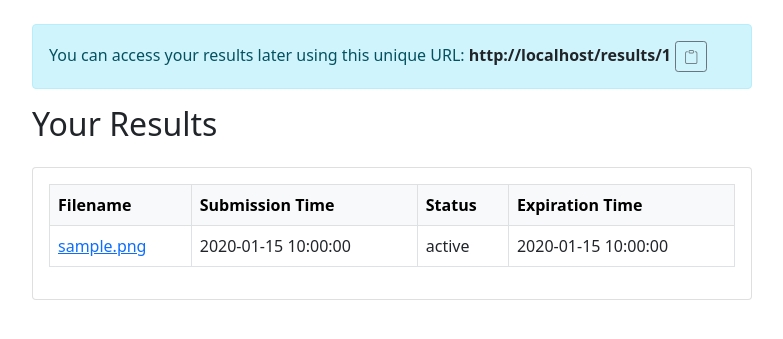
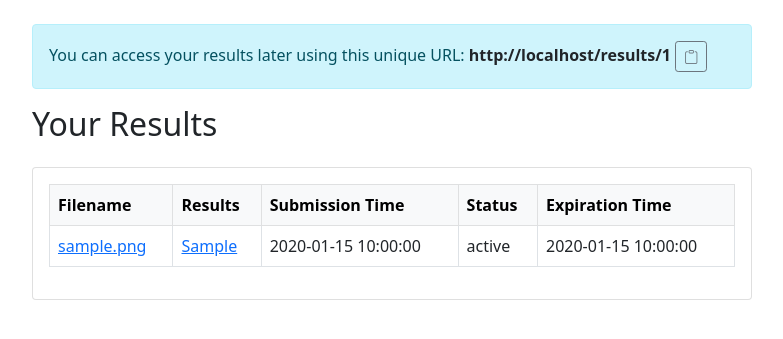
Before and after one commit to bartongroup/SM_dundee-resource-templates, a Flask app: page /results/1 in a window 1280 px wide. Shown: the part 56-395 px from the top of the page, without its empty margins (248-1031 px from the left). Run offline with Flask 3, Linux system fonts and the light colour scheme; tables that the repository leaves empty hold one stand-in row (values such as "Sample post"); some libraries are stand-ins or nearby versions.

Commit message:
Add results download link to results page
- Modify the database schema to store the results filename.
- Update `insert_metadata` to include the results filename.
- Adjust `fetch_results` to retrieve the results filename.
- Refine results.html template to display links for both input and
  results files.

```diff
--- a/app.py
+++ b/app.py
@@ -82,7 +82,8 @@ def index():
         # Insert metadata into the database
         status = "uploaded"  # Or "processed" based on your logic.
         expiration_time = (datetime.datetime.now() + datetime.timedelta(days=7)).strftime('%Y-%m-%d %H:%M:%S')  # 7 days from now.
-        insert_metadata(session_id, fasta_filename, status, expiration_time)
+        results_filename = 'output.fasta'
+        insert_metadata(session_id, fasta_filename, results_filename, status, expiration_time)
 
         # Read the FASTA file
         with open(file_path, 'r') as f:
@@ -90,7 +91,7 @@ def index():
 
         # Process the FASTA file and save the output to the downloads folder
         output_content = process_fasta(fasta_content)
-        output_file_path = os.path.join(session_directory, 'output.fasta')
+        output_file_path = os.path.join(session_directory, results_filename)
         with open(output_file_path, 'w') as f:
             f.write(output_content)
 
--- a/session_db.py
+++ b/session_db.py
@@ -12,19 +12,20 @@ def initialize_db():
             id INTEGER PRIMARY KEY,
             session_id TEXT NOT NULL,
             filename TEXT NOT NULL,
+            results TEXT NOT NULL,
             submission_time DATETIME DEFAULT CURRENT_TIMESTAMP,
             status TEXT NOT NULL,
             expiration_time DATETIME
         )
         ''')
 
-def insert_metadata(session_id, filename, status, expiration_time):
+def insert_metadata(session_id, filename, results, status, expiration_time):
     with sqlite3.connect(DATABASE_PATH) as conn:
         cursor = conn.cursor()
         cursor.execute('''
-        INSERT INTO file_metadata (session_id, filename, status, expiration_time)
-        VALUES (?, ?, ?, ?)
-        ''', (session_id, filename, status, expiration_time))
+        INSERT INTO file_metadata (session_id, filename, results, status, expiration_time)
+        VALUES (?, ?, ?, ?, ?)
+        ''', (session_id, filename, results, status, expiration_time))
 
 def update_status(session_id, filename, status):
     with sqlite3.connect(DATABASE_PATH) as conn:
@@ -39,7 +40,7 @@ def fetch_results(session_id):
     with sqlite3.connect(DATABASE_PATH) as conn:
         cursor = conn.cursor()
         cursor.execute('''
-        SELECT filename, submission_time, status, expiration_time
+        SELECT filename, results, submission_time, status, expiration_time
         FROM file_metadata
         WHERE session_id = ?
         ''', (session_id,))
--- a/templates/results.html
+++ b/templates/results.html
@@ -24,6 +24,7 @@
                         <thead class="table-light">
                             <tr>
                                 <th>Filename</th>
+                                <th>Results</th>
                                 <th>Submission Time</th>
                                 <th>Status</th>
                                 <th>Expiration Time</th>
@@ -35,6 +36,9 @@
                                 <td><a
                                         href="{{ url_for('download', session_id=session_id, filename=result.filename) }}">{{
                                         result.filename }}</a></td>
+                                <td><a
+                                    href="{{ url_for('download', session_id=session_id, filename=result.results) }}">{{
+                                    result.results }}</a></td>
                                 <td>{{ result.submission_time }}</td>
                                 <td>{{ result.status }}</td>
                                 <td>{{ result.expiration_time }}</td>
```
